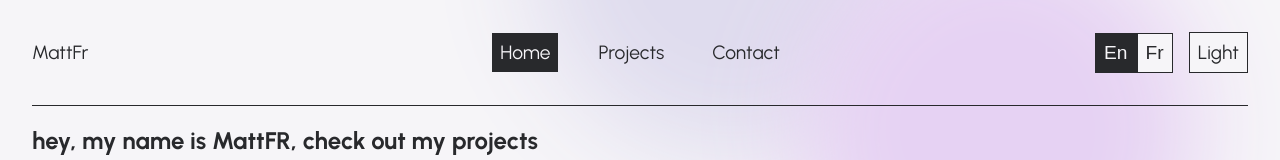
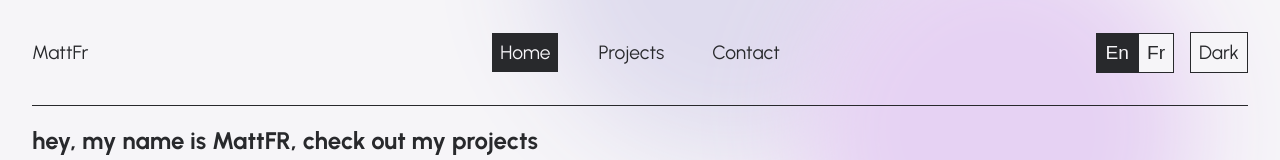
Before and after one commit to Matt-Fr/portfolio, a React (Create React App) app: page / in a window 1280 px wide. Shown: the top 160 px of the page. Built offline with nearby package versions, Linux system fonts and the light colour scheme.

Commit message:
changed words themebtns

```diff
--- a/src/components/ToggleTheme.js
+++ b/src/components/ToggleTheme.js
@@ -27,8 +27,8 @@ const ToggleTheme = () => {
   return (
     <button onClick={toggleTheme} className="themeBtn">
       {theme === "light-theme"
-        ? writeBilingualContent("Light", "Clair")
-        : writeBilingualContent("Dark", "Sombre")}
+        ? writeBilingualContent("Dark", "Sombre")
+        : writeBilingualContent("Light", "Clair")}
     </button>
   );
 };
```
